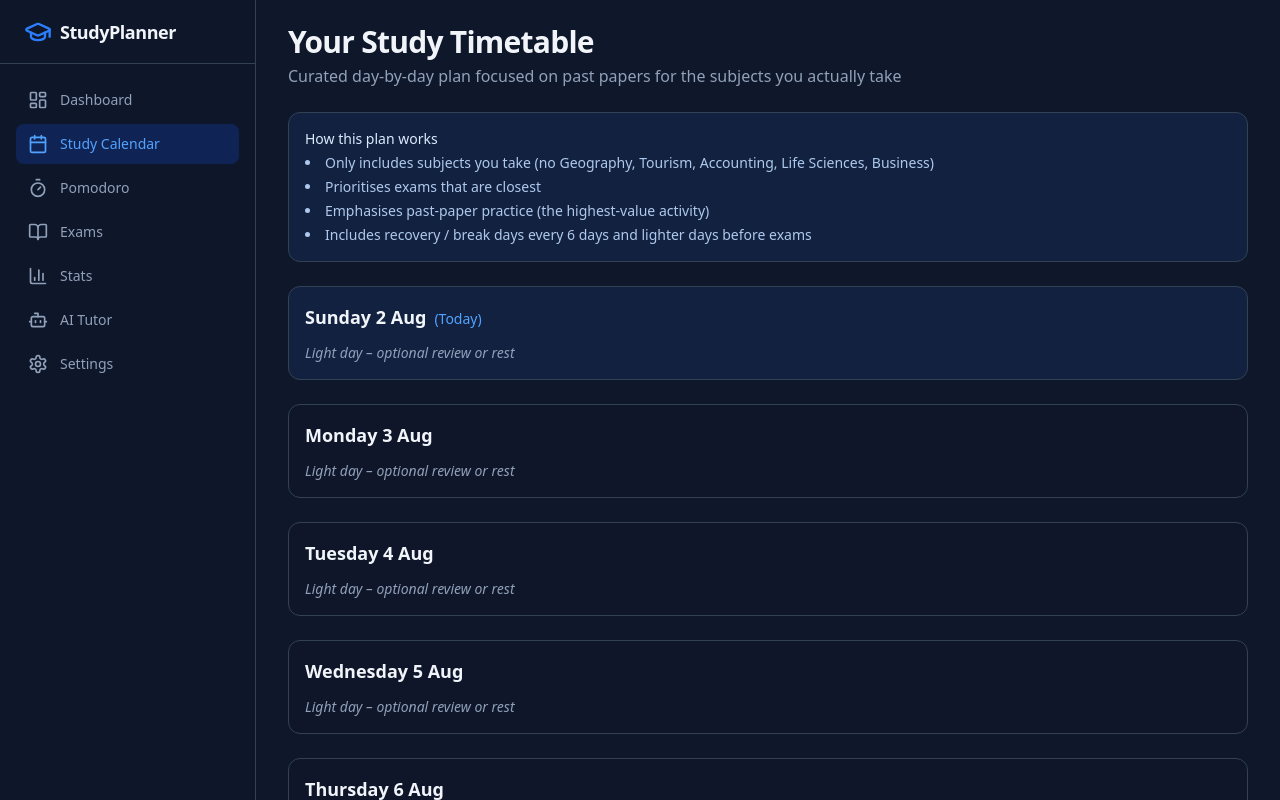
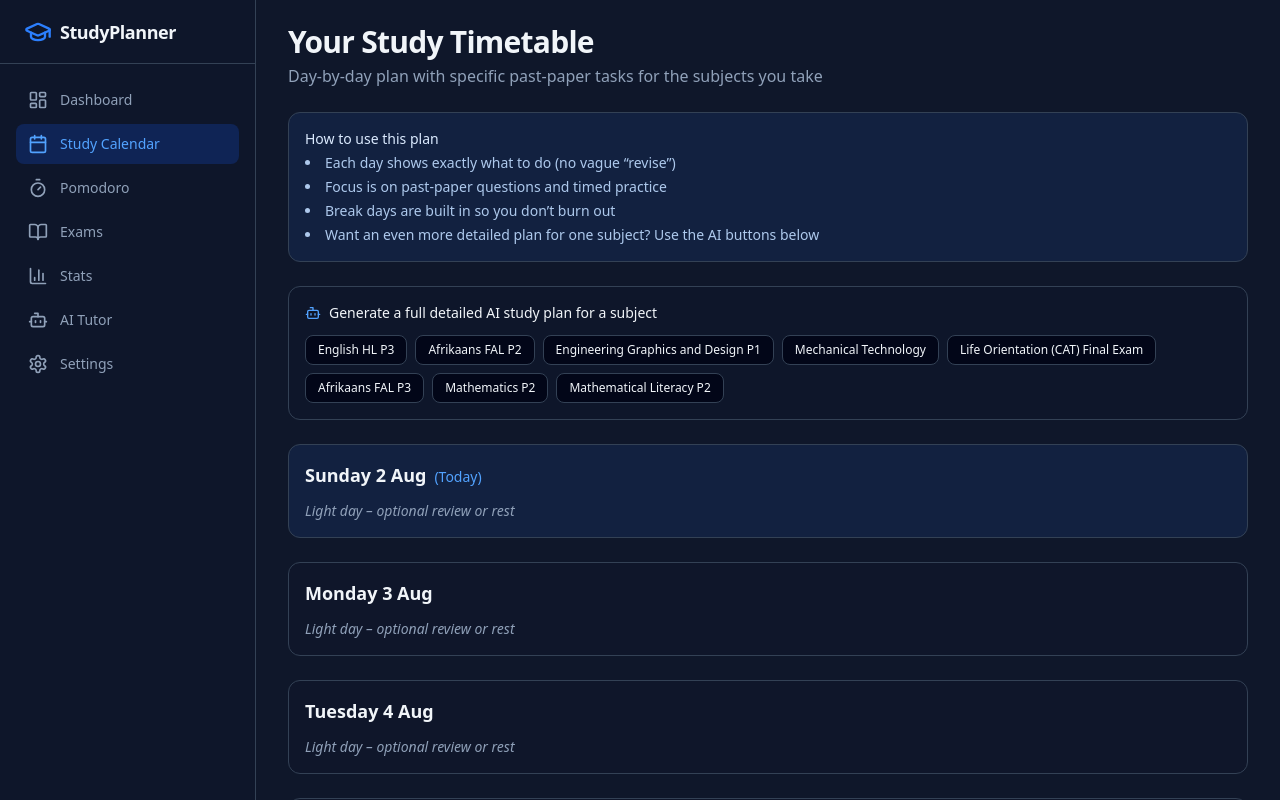
Before and after one commit to sixtoast/study-planner-pwa, a Next.js app: page /calendar in a window 1280 px wide. Shown: the top 800 px of the page. Built offline with nearby package versions, Linux system fonts and the light colour scheme.

Commit message:
Calendar: add 'Get detailed AI plan' button for each subject + clearer actions

```diff
--- a/src/app/calendar/page.tsx
+++ b/src/app/calendar/page.tsx
@@ -3,7 +3,7 @@
 import { useEffect, useState } from "react";
 import { generateDailyTimetable, type DayPlan } from "@/lib/dailyPlan";
 import Link from "next/link";
-import { Clock } from "lucide-react";
+import { Clock, Bot } from "lucide-react";
 
 export default function CalendarPage() {
   const [plans, setPlans] = useState<DayPlan[]>([]);
@@ -17,24 +17,57 @@ export default function CalendarPage() {
 
   const today = new Date().toISOString().slice(0, 10);
 
+  // Collect unique upcoming subjects for the AI plan buttons
+  const uniqueSubjects = Array.from(
+    new Set(
+      plans
+        .flatMap((d) => d.tasks.map((t) => t.examName))
+        .filter(Boolean)
+    )
+  ).slice(0, 8);
+
   return (
     <div className="space-y-6">
       <div>
         <h1 className="text-3xl font-bold tracking-tight">Your Study Timetable</h1>
         <p className="mt-1 text-slate-400">
-          Curated day-by-day plan focused on past papers for the subjects you actually take
+          Day-by-day plan with specific past-paper tasks for the subjects you take
         </p>
       </div>
 
       <div className="rounded-xl border border-blue-500/30 bg-blue-500/10 p-4 text-sm text-blue-100">
-        <p className="font-medium mb-1">How this plan works</p>
+        <p className="font-medium mb-1">How to use this plan</p>
         <ul className="list-disc list-inside space-y-1 text-blue-200/90">
-          <li>Only includes subjects you take (no Geography, Tourism, Accounting, Life Sciences, Business)</li>
-          <li>Prioritises exams that are closest</li>
-          <li>Emphasises past-paper practice (the highest-value activity)</li>
-          <li>Includes recovery / break days every 6 days and lighter days before exams</li>
+          <li>Each day shows exactly what to do (no vague “revise”)</li>
+          <li>Focus is on past-paper questions and timed practice</li>
+          <li>Break days are built in so you don’t burn out</li>
+          <li>Want an even more detailed plan for one subject? Use the AI buttons below</li>
         </ul>
       </div>
+
+      {/* AI detailed plans */}
+      {uniqueSubjects.length > 0 && (
+        <div className="rounded-xl border border-slate-800 bg-slate-900/50 p-4">
+          <p className="text-sm font-medium mb-3 flex items-center gap-2">
+            <Bot className="h-4 w-4 text-blue-400" />
+            Generate a full detailed AI study plan for a subject
+          </p>
+          <div className="flex flex-wrap gap-2">
+            {uniqueSubjects.map((name) => {
+              const prompt = `Create a detailed day-by-day study plan for my Grade 12 ${name} exam. Use common questions and topics that appear in NSC and prelim past papers. For each day until the exam give me: 1) exact topics to cover, 2) specific past-paper style tasks (e.g. "do 2022 P1 Question 5 under timed conditions"), 3) how long to spend, and 4) what to review after. Make it realistic for a school learner and include one lighter day every 5–6 days. Start from today.`;
+              return (
+                <Link
+                  key={name}
+                  href={`/ai?prompt=${encodeURIComponent(prompt)}`}
+                  className="rounded-lg border border-slate-700 bg-slate-950 px-3 py-1.5 text-xs hover:border-blue-500 hover:text-blue-300"
+                >
+                  {name}
+                </Link>
+              );
+            })}
+          </div>
+        </div>
+      )}
 
       {loading ? (
         <p className="text-slate-400">Building your personalised timetable…</p>
@@ -98,8 +131,9 @@ export default function CalendarPage() {
                           <span className="text-slate-400">Focus: </span>
                           {task.focus}
                         </p>
-                        <p className="text-sm text-slate-400 mb-2">{task.action}</p>
+                        <p className="text-sm text-slate-400 mb-3">{task.action}</p>
 
+                        <div className="flex flex-wrap gap-2">
                           <Link
                             href={`/timer?subject=${encodeURIComponent(
                               task.examName
@@ -109,6 +143,7 @@ export default function CalendarPage() {
                             <Clock className="h-3.5 w-3.5" />
                             Start timer
                           </Link>
+                        </div>
                       </div>
                     ))}
                   </div>
```
Lines whose indentation alone changed are shown as unchanged.
